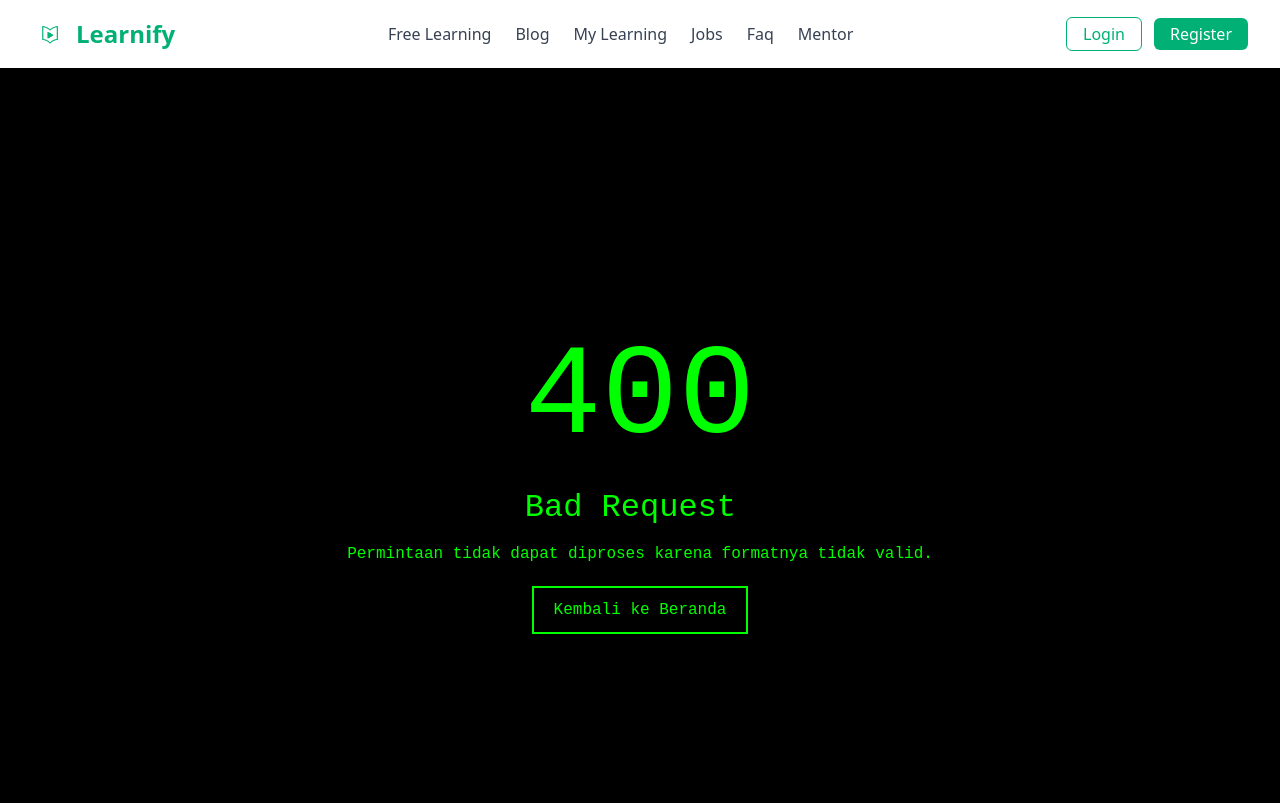
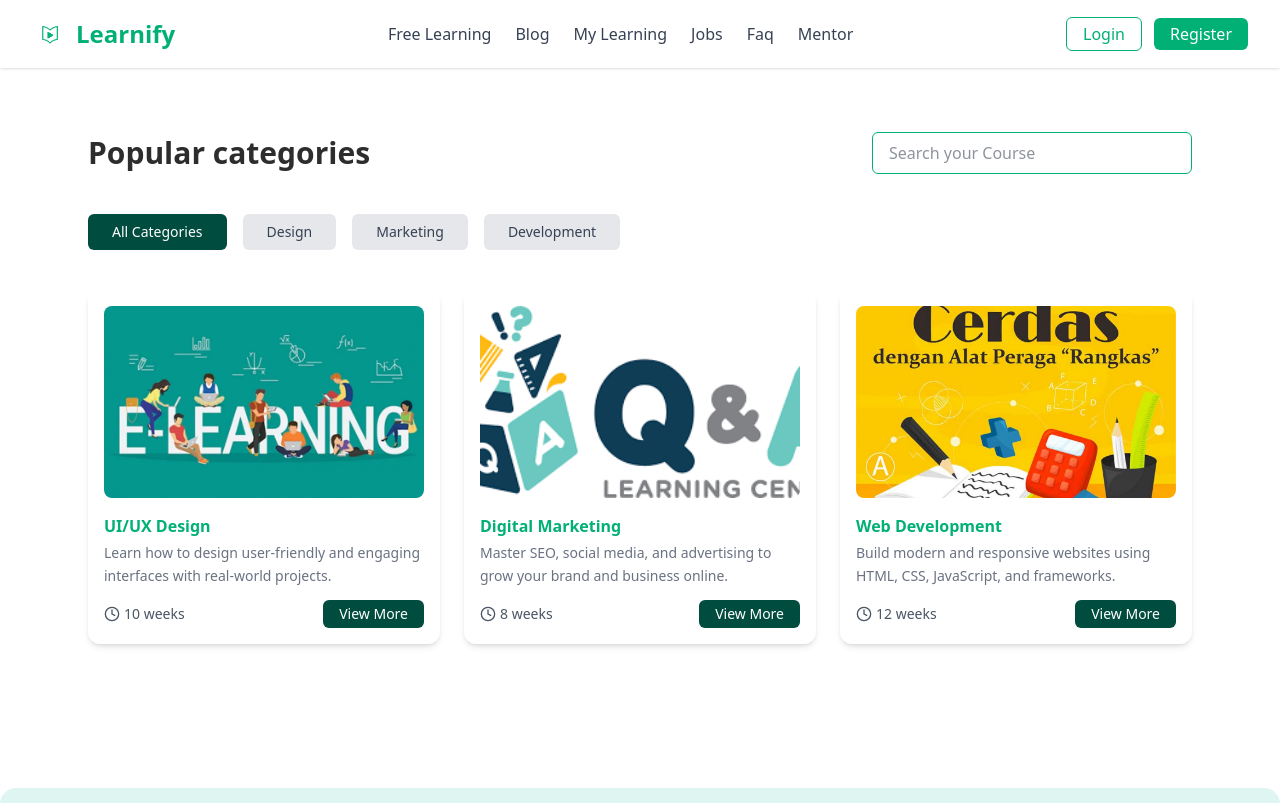
Before and after one commit to YohanesPcr/learnify, a React (Vite) app: page /categories in a window 1280 px wide. Shown: the top 803 px of the page. Built offline with nearby package versions, Linux system fonts and the light colour scheme.

Commit message:
tugas p11

```diff
--- a/src/App.jsx
+++ b/src/App.jsx
@@ -9,6 +9,8 @@ import { BrowserRouter as Router, Routes, Route } from 'react-router-dom';
 
 // Import komponen loading yang ditampilkan saat menunggu lazy component dimuat
 import Loading from './components/Loading';
+import Categories from './components/Categories';
+
 
 // Komponen-komponen yang awalnya di-import secara langsung tapi dikomentari untuk digantikan dengan lazy loading
 // import AuthLayout from './layouts/AuthLayout';
@@ -35,6 +37,7 @@ const Error400 = React.lazy(() => import("./error/Error400"));
 const Error401 = React.lazy(() => import("./error/Error401"));
 const MainLayout = React.lazy(() => import("./layouts/MainLayouts"));
 const Login = React.lazy(() => import("./pages/auth/Login"));
+const CourseDetail = React.lazy(() => import("./pages/Coursedetail"));
 
 // Fungsi utama App
 function App() {
@@ -63,6 +66,8 @@ function App() {
             <Route path="/403" element={<Error403 />} />
             {/* Halaman error untuk route yang tidak ditemukan */}
             <Route path="*" element={<Error400 />} />
+            <Route path="/categories" element={<Categories />} />
+<Route path="/course/:title" element={<CourseDetail />} />
           </Route>
 
           {/* Rute yang menggunakan layout autentikasi */}
--- a/src/components/Categories.jsx
+++ b/src/components/Categories.jsx
@@ -1,20 +1,30 @@
 'use client';
 import { useState, useEffect } from 'react';
 import { Clock } from 'lucide-react';
-import course from '../json/courses.json';
+import { useNavigate, Link } from 'react-router-dom';
+import courseData from '../json/courses.json';
 
 export default function Categories() {
   const [courseCards, setCourseCards] = useState([]);
+  const [searchTerm, setSearchTerm] = useState('');
+  const [selectedCategory, setSelectedCategory] = useState('');
+  const navigate = useNavigate();
 
   useEffect(() => {
-    // langsung set datanya dari import
-    setCourseCards(course);
+    setCourseCards(courseData);
   }, []);
 
+  const filteredCourses = courseCards.filter((course) => {
+    const matchesSearch = course.title.toLowerCase().includes(searchTerm.toLowerCase());
+    const matchesCategory = selectedCategory
+      ? course.title.toLowerCase().includes(selectedCategory.toLowerCase())
+      : true;
+    return matchesSearch && matchesCategory;
+  });
+
   return (
-    <section id="categories-section" className="bg-white py-16">
+    <section className="bg-white py-16">
       <div className="max-w-6xl mx-auto px-6">
-        {/* Header & Search */}
         <div className="flex flex-col md:flex-row justify-between items-center mb-10 gap-4">
           <h2 className="text-2xl md:text-3xl font-bold text-[#2d2d2d]">
             Popular categories
@@ -24,49 +34,62 @@ export default function Categories() {
               type="text"
               placeholder="Search your Course"
               className="w-full border border-[#00B074] rounded-md py-2 px-4 pr-10 focus:outline-none"
+              value={searchTerm}
+              onChange={(e) => setSearchTerm(e.target.value)}
             />
-            <button className="absolute right-3 top-2.5 text-[#00B074]">
-              <svg xmlns="http://www.w3.org/2000/svg" className="h-5 w-5" fill="none" viewBox="0 0 24 24" stroke="currentColor">
-                <path strokeLinecap="round" strokeLinejoin="round" strokeWidth="2" d="M21 21l-4.35-4.35m0 0A7.5 7.5 0 103.6 3.6a7.5 7.5 0 0012.9 12.9z" />
-              </svg>
-            </button>
           </div>
         </div>
 
-        {/* Category buttons */}
+        {/* Buttons for categories */}
         <div className="flex flex-wrap justify-center md:justify-start gap-4 mb-10">
-          {['Design', 'Education', 'Craft', 'Marketing'].map((cat, i) => (
-            <button key={i} className="bg-[#004C3F] text-white px-6 py-2 rounded-md text-sm font-medium hover:bg-[#006e59] transition">
+          {/* Button All Categories */}
+          <button
+            className={`px-6 py-2 rounded-md text-sm font-medium transition ${
+              selectedCategory === '' ? 'bg-[#004C3F] text-white' : 'bg-gray-200 text-gray-700'
+            }`}
+            onClick={() => setSelectedCategory('')}
+          >
+            All Categories
+          </button>
+
+          {/* Other category buttons */}
+          {['Design', 'Marketing', 'Development'].map((cat, i) => (
+            <button
+              key={i}
+              className={`px-6 py-2 rounded-md text-sm font-medium transition ${
+                selectedCategory === cat ? 'bg-[#004C3F] text-white' : 'bg-gray-200 text-gray-700'
+              }`}
+              onClick={() => setSelectedCategory(cat)}
+            >
               {cat}
             </button>
           ))}
         </div>
 
-        {/* Course Cards */}
+        {/* Course cards */}
         <div className="grid md:grid-cols-3 gap-6">
-          {courseCards.map((course, i) => (
+          {filteredCourses.map((course, i) => (
             <div key={i} className="bg-white shadow-md rounded-xl overflow-hidden p-4">
-              <img src={course.image} alt={course.title} className="rounded-lg w-full h-48 object-cover mb-4" />
+              <img
+                src={course.image}
+                alt={course.title}
+                className="rounded-lg w-full h-48 object-cover mb-4"
+              />
               <h4 className="text-[#00B074] font-semibold mb-1">{course.title}</h4>
               <p className="text-sm text-gray-500 leading-relaxed mb-3">{course.desc}</p>
               <div className="flex justify-between items-center text-sm text-gray-600">
                 <div className="flex items-center gap-1">
                   <Clock className="w-4 h-4" />
-                  <span>10 week</span>
+                  <span>{course.duration}</span>
                 </div>
-                <button className="bg-[#004C3F] text-white px-4 py-1 rounded-md hover:bg-[#006e59] transition">
-                  View More
-                </button>
+                <Link to={`/course/${course.slug}`}>
+                  <button className="bg-[#004C3F] text-white px-4 py-1 rounded-md hover:bg-[#006e59] transition">
+                    View More
+                  </button>
+                </Link>
               </div>
             </div>
           ))}
-        </div>
-
-        {/* View All Link */}
-        <div className="text-right mt-6">
-          <a href="#" className="text-sm text-[#004C3F] hover:underline">
-            View All &rarr;
-          </a>
         </div>
       </div>
     </section>
--- a/src/json/courses.json
+++ b/src/json/courses.json
@@ -1,17 +1,30 @@
+
 [
   {
     "title": "UI/UX Design",
+    "slug": "ui-ux-design",
     "desc": "Learn how to design user-friendly and engaging interfaces with real-world projects.",
-      "image": "/img/uiux.jpg"
+    "image": "/img/uiux.jpg",
+    "duration": "10 weeks",
+    "level": "Beginner",
+    "instructor": "Jane Doe"
   },
   {
     "title": "Digital Marketing",
+    "slug": "digital-marketing",
     "desc": "Master SEO, social media, and advertising to grow your brand and business online.",
-      "image": "/img/marketing.jpg"
+    "image": "/img/marketing.jpg",
+    "duration": "8 weeks",
+    "level": "Intermediate",
+    "instructor": "John Smith"
   },
   {
     "title": "Web Development",
+    "slug": "web-development",
     "desc": "Build modern and responsive websites using HTML, CSS, JavaScript, and frameworks.",
-      "image": "/img/1.jpg"
+    "image": "/img/1.jpg",
+    "duration": "12 weeks",
+    "level": "Advanced",
+    "instructor": "Alex Johnson"
   }
 ]
--- /dev/null
+++ b/src/pages/Coursedetail.jsx
@@ -0,0 +1,47 @@
+import { useEffect } from 'react';
+import { useParams } from 'react-router-dom';
+import courseData from '../json/courses.json';
+
+export default function CourseDetail() {
+  const { title } = useParams();
+  const course = courseData.find((c) => c.slug === title);
+
+  useEffect(() => {
+    window.scrollTo(0, 0);
+  }, []);
+
+  if (!course) {
+    return <div className="p-10 text-center text-red-500 text-xl">Course not found</div>;
+  }
+
+  return (
+    <section className="py-16 px-6 max-w-5xl mx-auto">
+      <div className="grid md:grid-cols-2 gap-8 items-start">
+        {/* Gambar */}
+        <div>
+          <img
+            src={course.image}
+            alt={course.title}
+            className="w-full h-72 object-cover rounded-xl shadow-lg"
+          />
+        </div>
+
+        {/* Informasi */}
+        <div className="space-y-4">
+          <h1 className="text-4xl font-bold text-[#004C3F]">{course.title}</h1>
+          <p className="text-gray-700 text-base">{course.desc}</p>
+
+          <div className="border-t pt-4 space-y-2">
+            <p><span className="font-semibold text-gray-800">Instructor:</span> {course.instructor}</p>
+            <p><span className="font-semibold text-gray-800">Duration:</span> {course.duration}</p>
+            <p><span className="font-semibold text-gray-800">Level:</span> {course.level}</p>
+          </div>
+
+          <button className="mt-6 bg-[#00B074] hover:bg-[#007f61] text-white font-medium py-2 px-6 rounded-lg shadow">
+            Daftar Sekarang
+          </button>
+        </div>
+      </div>
+    </section>
+  );
+}
```
Lines whose indentation alone changed are shown as unchanged.
